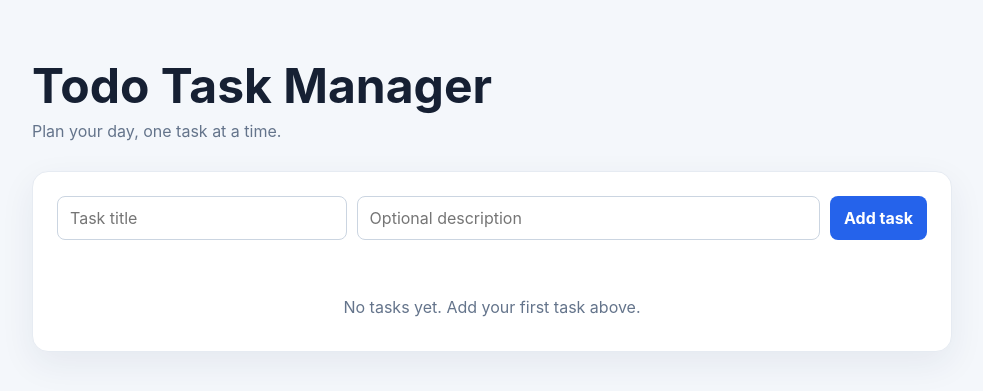
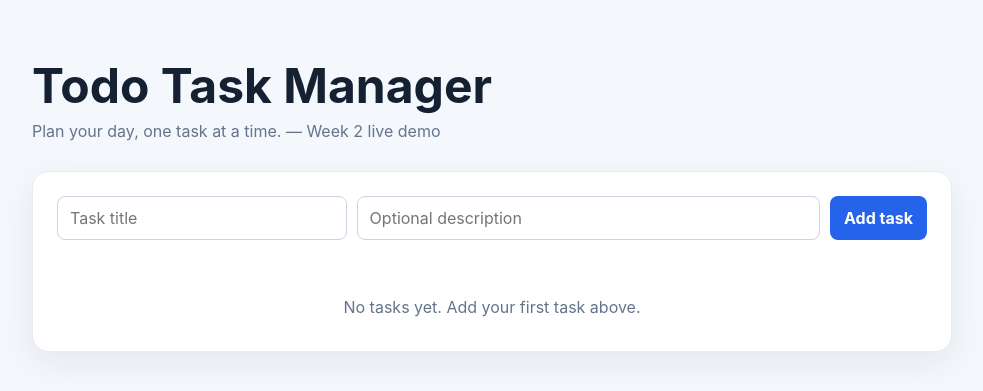
Before and after one commit to Huybao312/Final-Devops, a Flask app: page / in a window 1280 px wide. Shown: the top 391 px of the page, without its empty margins (148-1131 px from the left). Run offline with Flask 3, Linux system fonts and the light colour scheme; data that the repository does not hold is empty; parts of the project's set-up code (start-up, migrations or seed data) failed here and were passed over; some libraries are stand-ins or nearby versions.

Commit message:
demo: show Week 2 deployment update

```diff
--- a/templates/index.html
+++ b/templates/index.html
@@ -24,7 +24,7 @@
 <body>
   <main>
     <h1>Todo Task Manager</h1>
-    <p class="subtitle">Plan your day, one task at a time.</p>
+    <p class="subtitle">Plan your day, one task at a time. — Week 2 live demo</p>
     <section class="card">
       <form class="new-task" method="post" action="{{ url_for('create_task') }}">
         <input name="title" maxlength="200" placeholder="Task title" required aria-label="Task title">
```
